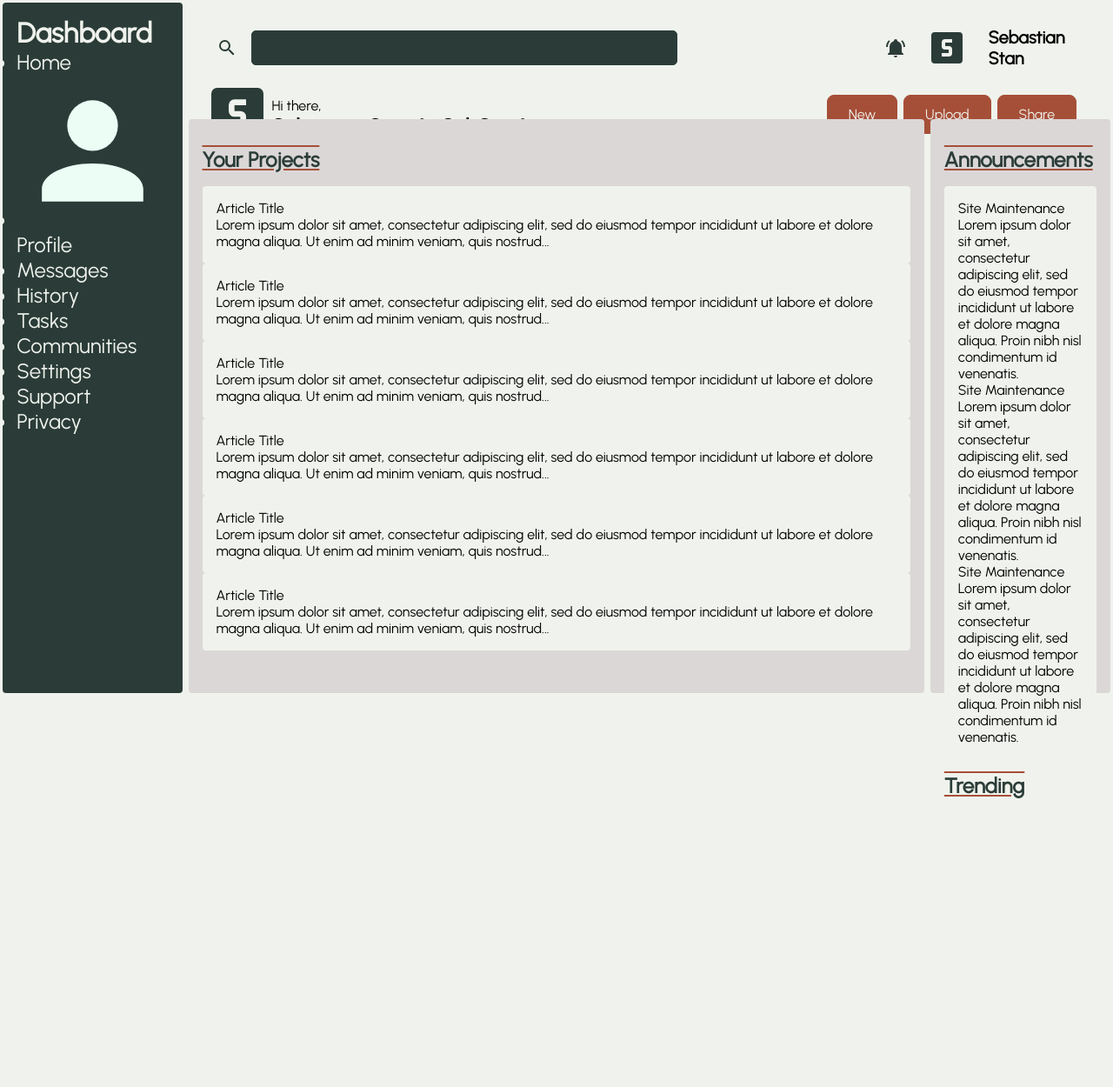
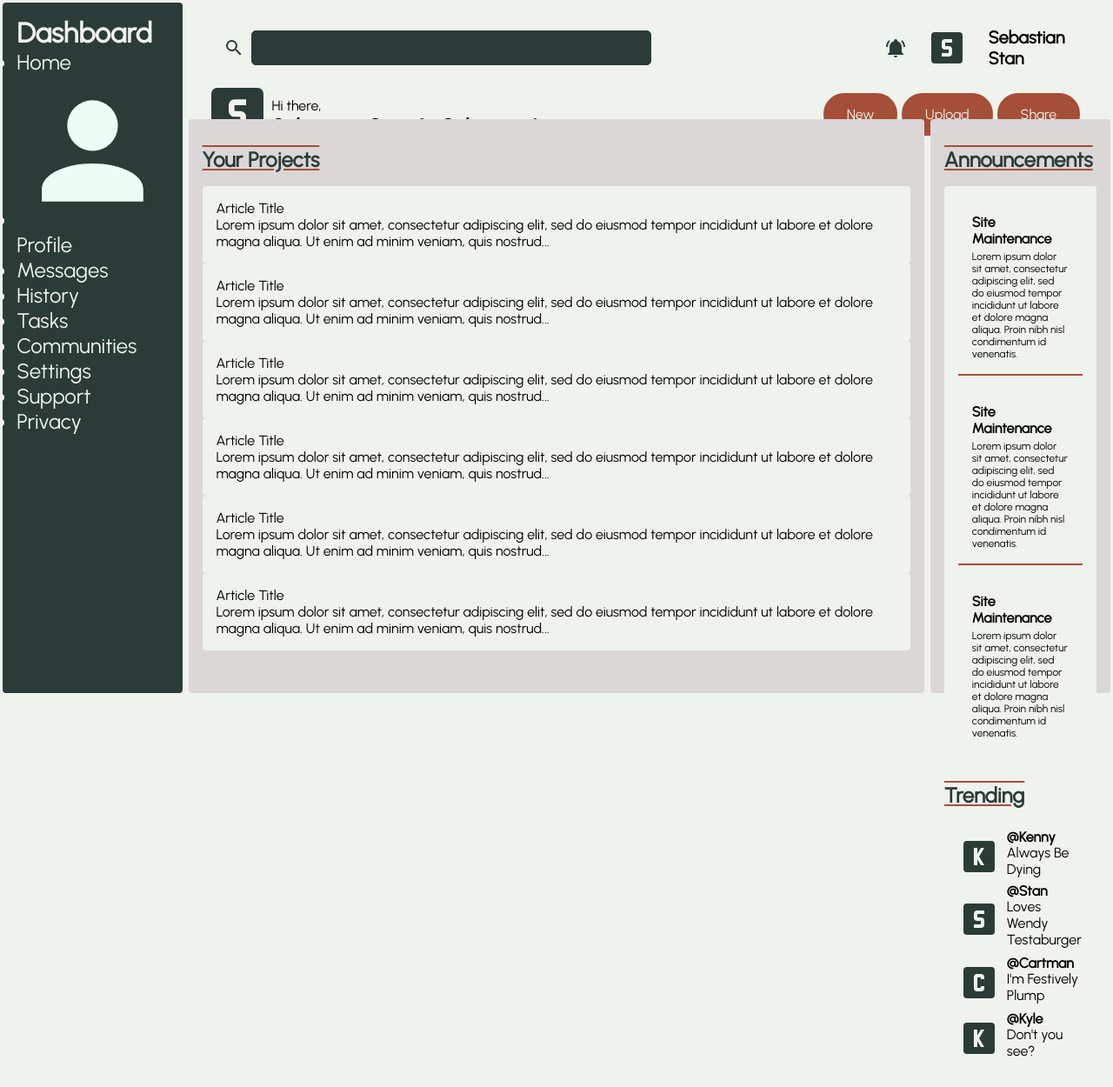
Before and after one commit to grantgreenberg/admin-dashboard, a plain HTML site: page index.html in a window 1280 px wide. Shown: the whole page at 87% size. Before the commit the page ends 966 px from the top, so only its background shows below. Drawn offline with Linux system fonts and the light colour scheme.

Commit message:
feat: update html and css for sidebar items and areas.

```diff
--- a/index.html
+++ b/index.html
@@ -24,7 +24,7 @@
             <div class="hello">
               <svg xmlns="http://www.w3.org/2000/svg" viewBox="0 0 24 24" class="large-icon"><title>alpha-s-box</title><path d="M11,7A2,2 0 0,0 9,9V11A2,2 0 0,0 11,13H13V15H9V17H13A2,2 0 0,0 15,15V13A2,2 0 0,0 13,11H11V9H15V7H11M5,3H19A2,2 0 0,1 21,5V19A2,2 0 0,1 19,21H5A2,2 0 0,1 3,19V5A2,2 0 0,1 5,3Z" /></svg>
               <p class="hello-txt">Hi there,</p>
-              <p class="hello-name">Sebastian Stan (@SebStan)</p>
+              <p class="hello-name">Sebastian Stan (@Sebastian)</p>
             </div>
             <div class="action-buttons">
               <button class="new-action">New</button>
@@ -50,18 +50,43 @@
             <div class="announcements">
                 <h2 class="heading">Announcements</h2>
                 <div class="sidebar-card">
+                  <div>
                     <p class="sidebar-title">Site Maintenance</p>
                     <p>Lorem ipsum dolor sit amet, consectetur adipiscing elit, sed do eiusmod tempor incididunt ut labore et dolore magna aliqua. Proin nibh nisl condimentum id venenatis.</p>
+                  </div>
+                  <div>
                     <p class="sidebar-title">Site Maintenance</p>
                     <p>Lorem ipsum dolor sit amet, consectetur adipiscing elit, sed do eiusmod tempor incididunt ut labore et dolore magna aliqua. Proin nibh nisl condimentum id venenatis.</p>
+                  </div>
+                  <div>
                     <p class="sidebar-title">Site Maintenance</p>
                     <p>Lorem ipsum dolor sit amet, consectetur adipiscing elit, sed do eiusmod tempor incididunt ut labore et dolore magna aliqua. Proin nibh nisl condimentum id venenatis.</p>
+                  </div>
                 </div>
             </div>
             <div class="trending">
                 <h2 class="heading">Trending</h2>
                 <div class="sidebar-card">
-
+                  <div>
+                    <svg xmlns="http://www.w3.org/2000/svg" viewBox="0 0 24 24" class="icon"><title>alpha-k-box</title><path d="M9,7V17H11V13.67L13,17H15L12,12L15,7H13L11,10.33V7H9M5,3H19A2,2 0 0,1 21,5V19A2,2 0 0,1 19,21H5A2,2 0 0,1 3,19V5A2,2 0 0,1 5,3Z" /></svg>
+                    <p class="trend-id">@Kenny</p>
+                    <p class="trend-desc">Always Be Dying</p>
+                  </div>
+                  <div>
+                    <svg xmlns="http://www.w3.org/2000/svg" viewBox="0 0 24 24" class="icon"><title>alpha-s-box</title><path d="M11,7A2,2 0 0,0 9,9V11A2,2 0 0,0 11,13H13V15H9V17H13A2,2 0 0,0 15,15V13A2,2 0 0,0 13,11H11V9H15V7H11M5,3H19A2,2 0 0,1 21,5V19A2,2 0 0,1 19,21H5A2,2 0 0,1 3,19V5A2,2 0 0,1 5,3Z" /></svg>
+                    <p class="trend-id">@Stan</p>
+                    <p class="trend-desc">Loves Wendy Testaburger</p>
+                  </div>
+                  <div>
+                    <svg xmlns="http://www.w3.org/2000/svg" viewBox="0 0 24 24" class="icon"><title>alpha-c-box</title><path d="M5,3H19A2,2 0 0,1 21,5V19A2,2 0 0,1 19,21H5A2,2 0 0,1 3,19V5A2,2 0 0,1 5,3M11,7A2,2 0 0,0 9,9V15A2,2 0 0,0 11,17H13A2,2 0 0,0 15,15V14H13V15H11V9H13V10H15V9A2,2 0 0,0 13,7H11Z" /></svg>
+                    <p class="trend-id">@Cartman</p>
+                    <p class="trend-desc">I'm Festively Plump</p>
+                  </div>
+                  <div>
+                    <svg xmlns="http://www.w3.org/2000/svg" viewBox="0 0 24 24" class="icon"><title>alpha-k-box</title><path d="M9,7V17H11V13.67L13,17H15L12,12L15,7H13L11,10.33V7H9M5,3H19A2,2 0 0,1 21,5V19A2,2 0 0,1 19,21H5A2,2 0 0,1 3,19V5A2,2 0 0,1 5,3Z" /></svg>
+                    <p class="trend-id">@Kyle</p>
+                    <p class="trend-desc">Don't you see?</p>
+                  </div>
                 </div>
             </div>
         </div>
--- a/styles.css
+++ b/styles.css
@@ -73,20 +73,20 @@ body {
     margin-right: 0.5rem;
     grid-area: spyglass;
     fill: var(--main-color);
+    justify-self: end;
 }
 
 .search input {
     border: 1px solid var(--main-color);
     border-radius: 5px;
     height: 2.5rem;
-    width: 80%;
+    width: 75%;
     padding: 2px 10px 2px 10px;
     outline: 0;
     background-color: var(--main-color);
     color: var(--main-white);
     font-size: 1.25rem;
     grid-area: searchbar;
-    justify-self: start;
 }
 
 .search input:hover, .search input:focus {
@@ -180,9 +180,9 @@ body {
     padding: 0.75rem 1.5rem;
     background-color: var(--dark-accent-color);
     color: var(--main-white);
-    border-radius: 0.5rem;
+    border-radius: 1.5rem;
     font-size: 1rem;
-    border: 1px solid var(--dark-accent-color);
+    border: 3px solid var(--dark-accent-color);
 }
 
 .new-action {
@@ -197,7 +197,7 @@ body {
     background-color: var(--main-color);
 }
 
-/* Sidebar Formatting */
+/*** Sidebar Formatting ***/
 
 .sidebar {
     background-color: var(--main-gray);
@@ -205,6 +205,77 @@ body {
     margin: 0.2rem;
     border-radius: 0.25rem;
     grid-area: sidebar;
+}
+
+/* Announcements Formatting */
+
+.announcements .sidebar-card {
+    display: grid;
+    grid-template: repeat(3, 1fr) / 1fr;
+    grid-template-areas:
+        "sidebar-title1"
+        "sidebar-title2"
+        "sidebar-title3";
+        gap: 1rem;
+}
+
+.announcements .sidebar-card div:first-child {
+    grid-area: sidebar-title1;
+    border-bottom: 2px solid var(--dark-accent-color);
+    padding: 1rem;
+}
+
+.announcements .sidebar-card div:nth-child(2){
+    grid-area: sidebar-title2;
+    border-bottom: 2px solid var(--dark-accent-color);
+    padding: 1rem;
+}
+
+.announcements .sidebar-card div:last-child {
+    grid-area: sidebar-title3;
+    padding: 1rem;
+}
+
+.announcements .sidebar-title {
+    font-size: 1rem;
+    font-weight: 800;
+}
+
+.announcements .sidebar-card div p:last-child {
+    font-size: 0.75rem;
+    margin-top: 0.25rem;
+}
+
+/* Trending Formatting */
+
+.trending .sidebar-card div {
+    display: grid;
+    grid-template: 2fr / 1fr 4fr;
+    grid-template-areas:
+        "svg trend-id"
+        "svg trend-desc";
+    justify-items: start;
+    align-items: center;
+    margin-bottom: 1rem;
+    gap: 0.5rem;
+}
+
+.trending .sidebar-card div svg {
+    grid-area: svg;
+}
+
+.trend-id {
+    grid-area: trend-id;
+    font-size: 1rem;
+    font-weight: 600;
+    align-self: end;
+    line-height: 0;
+}
+
+.trend-desc {
+    grid-area: trend-desc;
+    font-size: 1rem;
+    align-self: start;
 }
 
 .article {
```
